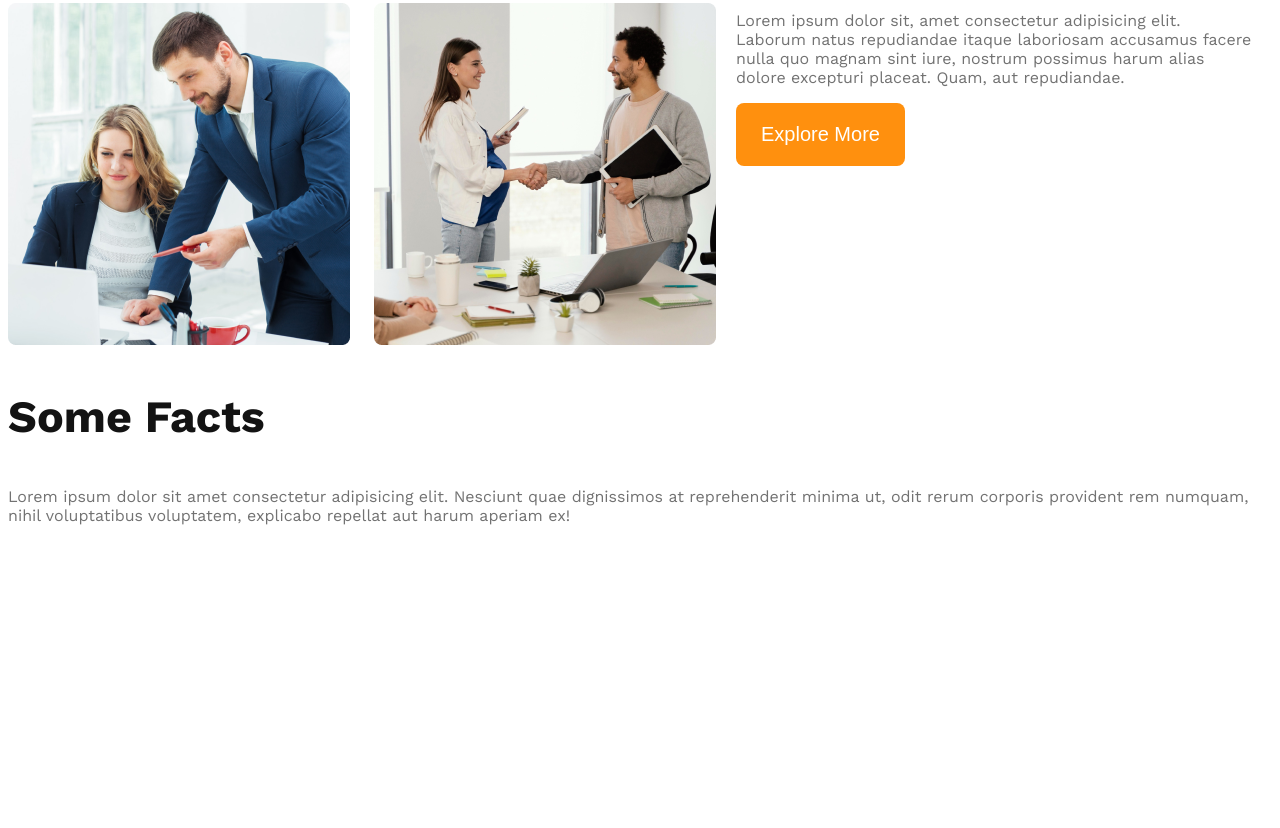
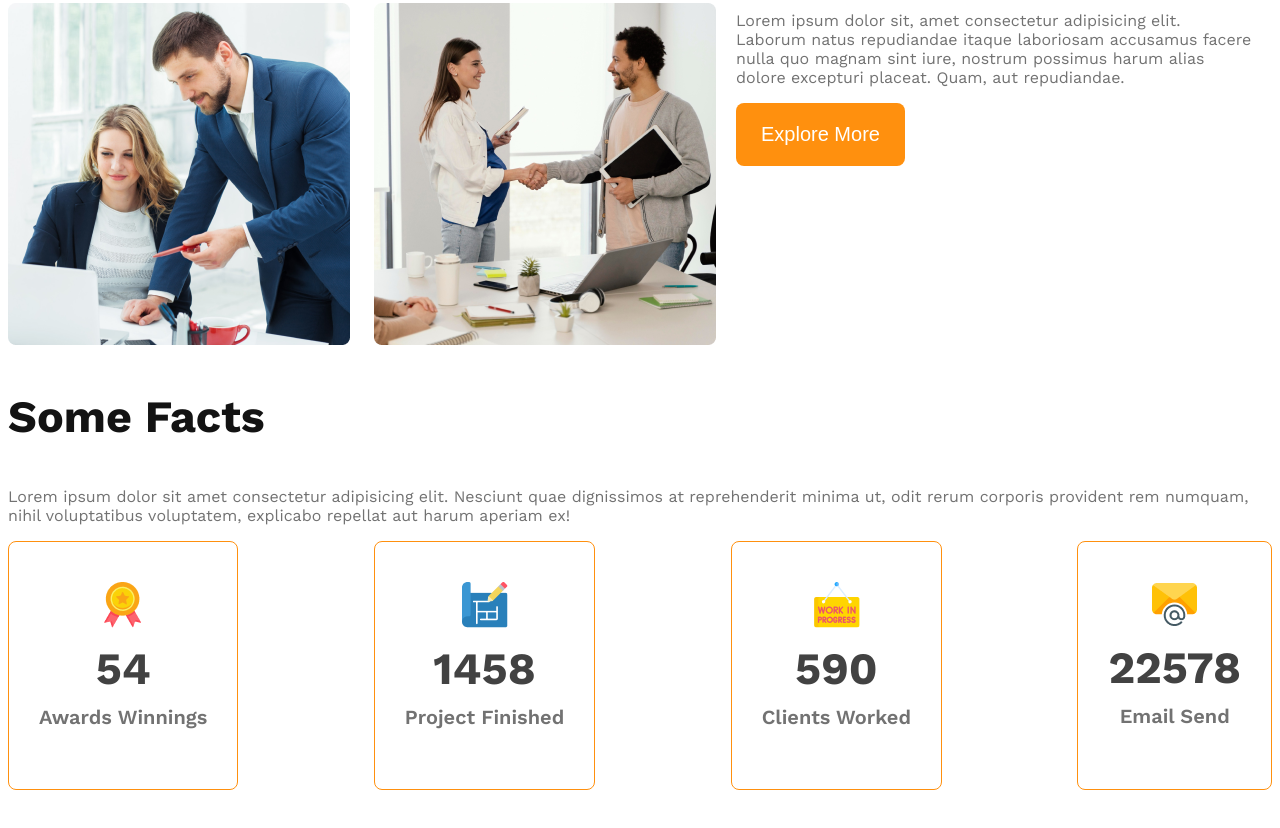
Before and after one commit to Abusayem99133/g3-architech, a plain HTML site: page index.html in a window 1280 px wide. Shown: the part 1576-2404 px from the top of the page. Before the commit the page ends 2171 px from the top, so only its background shows below. Drawn offline with nearby package versions, Linux system fonts and the light colour scheme.

Commit message:
facts card css style finished

```diff
--- a/index.html
+++ b/index.html
@@ -43,10 +43,35 @@
         </section>
         <!-- features section -->
         <section class="features">
-            <h3 class="section-title">Some Facts</h3>
+            <div>
+                <h3 class="section-title">Some Facts</h3>
             <p class="text-light-gray">
                 Lorem ipsum dolor sit amet consectetur adipisicing elit. Nesciunt quae dignissimos at reprehenderit minima ut, odit rerum corporis provident rem numquam, nihil voluptatibus voluptatem, explicabo repellat aut harum aperiam ex!
             </p>
+            </div>
+            <div class="facts-card-container">
+                <!-- .card*4>img+h2.card-starts+p.card-title  -->
+                <div class="card">
+                    <img src="/images/icons/ribon.png" alt="">
+                    <h2 class="card-starts">54</h2>
+                    <p class="card-title text-light-gray">Awards Winnings</p>
+                </div>
+                <div class="card">
+                    <img src="/images/icons/projects.png" alt="">
+                    <h2 class="card-starts">1458</h2>
+                    <p class="card-title text-light-gray">Project Finished</p>
+                </div>
+                <div class="card">
+                    <img src="/images/icons/customers.png" alt="">
+                    <h2 class="card-starts">590</h2>
+                    <p class="card-title text-light-gray">Clients Worked</p>
+                </div>
+                <div class="card">
+                    <img src="/images/icons/email.png" alt="">
+                    <h2 class="card-starts">22578</h2>
+                    <p class="card-title text-light-gray">Email Send</p>
+                </div>
+            </div>
         </section>
         <!-- facts section -->
         <section class="facts">
--- a/style.css
+++ b/style.css
@@ -103,8 +103,29 @@ main{
     font-weight: 700;
 
 }
+/* facts section  */
 
-
+.facts-card-container{
+    display: flex;
+    justify-content: space-between;
+}
+.facts-card-container .card{
+    border-radius: 8px;
+    border:1px solid #ff900e;
+    text-align: center;
+    padding: 40px 30px;
+}
+.facts-card-container  .card-title{
+    font-weight: 600;
+    font-size: 1.25rem;
+    margin-top: 5px;
+}
+.facts-card-container .card-starts{
+    font-size: 2.8rem;
+    color: #424242;
+    margin-top: 10px;
+    margin-bottom: 10px;
+}
 
 
 
```
